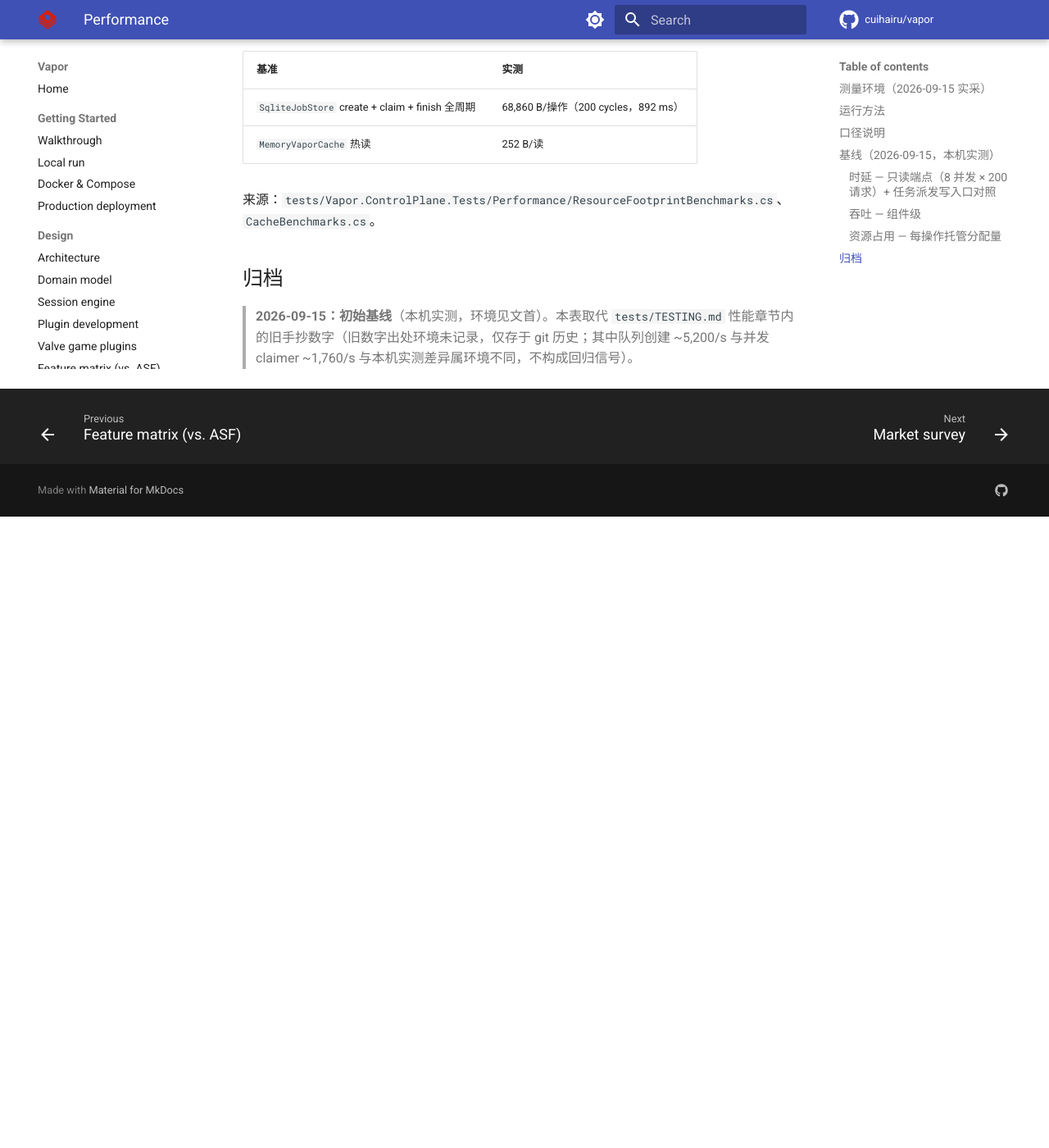
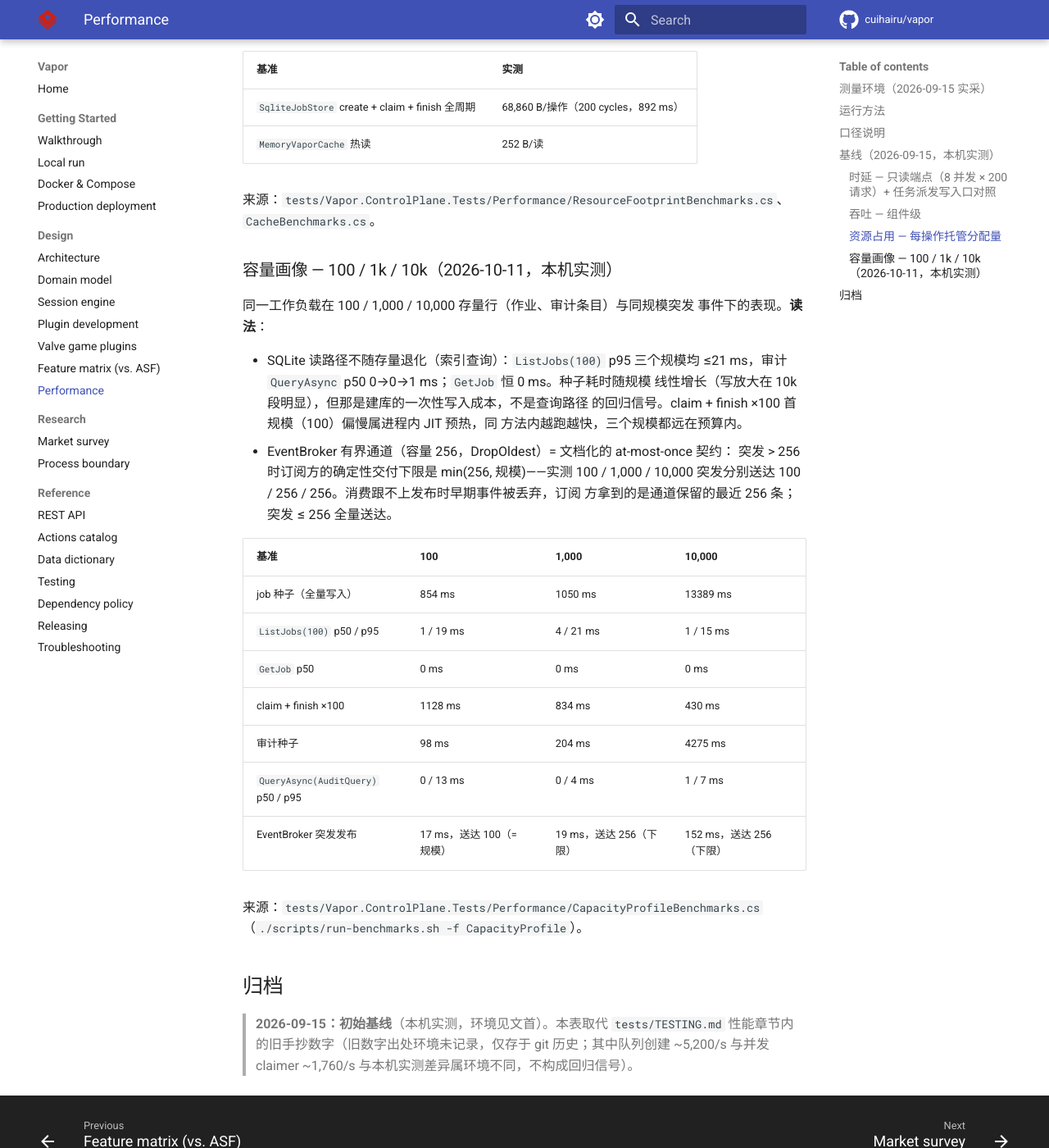
Before and after one commit to cuihairu/vapor, an MkDocs documentation site: the page built from docs/performance.md, in a window 1280 px wide and 1400 px high, scrolled down 2616 px. Shown: the whole window at 82% size. Built offline with MkDocs 1.6.1 and Material for MkDocs 9.7.7, drawn with Linux system fonts in a browser that asks for light colours; comment, search, counter and statistics services are not loaded; before the commit the page ends 3246 px from its top, so only the background shows below that.

Commit message:
test: add capacity profile benchmarks
Signed-off-by: cuihairu <chuihairu@gmail.com>

```diff
--- a/docs/performance.md
+++ b/docs/performance.md
@@ -90,6 +90,34 @@ dotnet test tests/Vapor.Steam.Core.Tests -c Release \
 
 来源：`tests/Vapor.ControlPlane.Tests/Performance/ResourceFootprintBenchmarks.cs`、`CacheBenchmarks.cs`。
 
+### 容量画像 — 100 / 1k / 10k（2026-10-11，本机实测）
+
+同一工作负载在 100 / 1,000 / 10,000 存量行（作业、审计条目）与同规模突发
+事件下的表现。**读法**：
+
+- SQLite 读路径不随存量退化（索引查询）：`ListJobs(100)` p95 三个规模均
+  ≤21 ms，审计 `QueryAsync` p50 0→0→1 ms；`GetJob` 恒 0 ms。种子耗时随规模
+  线性增长（写放大在 10k 段明显），但那是建库的一次性写入成本，不是查询路径
+  的回归信号。claim + finish ×100 首规模（100）偏慢属进程内 JIT 预热，同
+  方法内越跑越快，三个规模都远在预算内。
+- EventBroker 有界通道（容量 256，DropOldest）= 文档化的 at-most-once 契约：
+  突发 > 256 时订阅方的确定性交付下限是 min(256, 规模)——实测 100 / 1,000 /
+  10,000 突发分别送达 100 / 256 / 256。消费跟不上发布时早期事件被丢弃，订阅
+  方拿到的是通道保留的最近 256 条；突发 ≤ 256 全量送达。
+
+| 基准 | 100 | 1,000 | 10,000 |
+|---|---|---|---|
+| job 种子（全量写入） | 854 ms | 1050 ms | 13389 ms |
+| `ListJobs(100)` p50 / p95 | 1 / 19 ms | 4 / 21 ms | 1 / 15 ms |
+| `GetJob` p50 | 0 ms | 0 ms | 0 ms |
+| claim + finish ×100 | 1128 ms | 834 ms | 430 ms |
+| 审计种子 | 98 ms | 204 ms | 4275 ms |
+| `QueryAsync(AuditQuery)` p50 / p95 | 0 / 13 ms | 0 / 4 ms | 1 / 7 ms |
+| EventBroker 突发发布 | 17 ms，送达 100（= 规模） | 19 ms，送达 256（下限） | 152 ms，送达 256（下限） |
+
+来源：`tests/Vapor.ControlPlane.Tests/Performance/CapacityProfileBenchmarks.cs`
+（`./scripts/run-benchmarks.sh -f CapacityProfile`）。
+
 ## 归档
 
 > **2026-09-15：初始基线**（本机实测，环境见文首）。本表取代 `tests/TESTING.md`
```
Also changed, not shown: CHANGELOG.md (+11 -0 lines), docs/architecture.md (+1 -1 lines), todo.md (+1 -1 lines), 3 other files.
